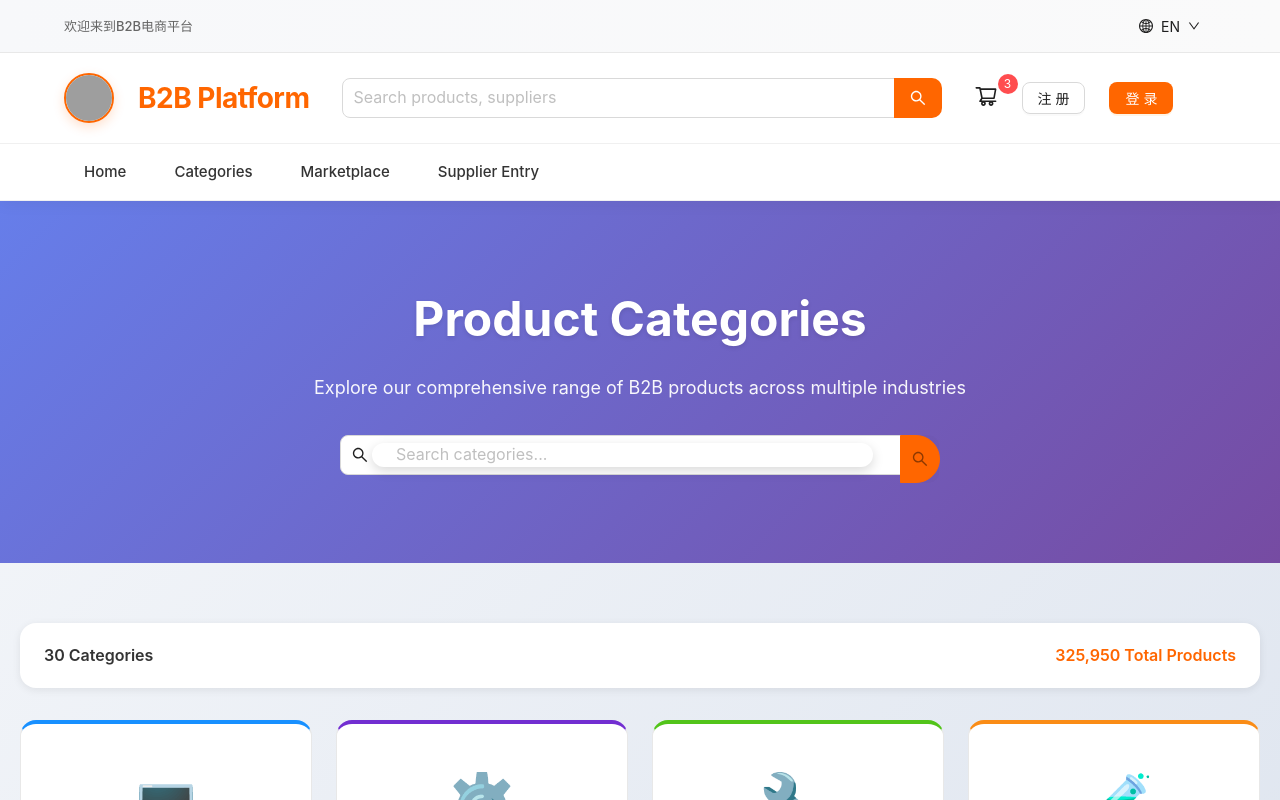
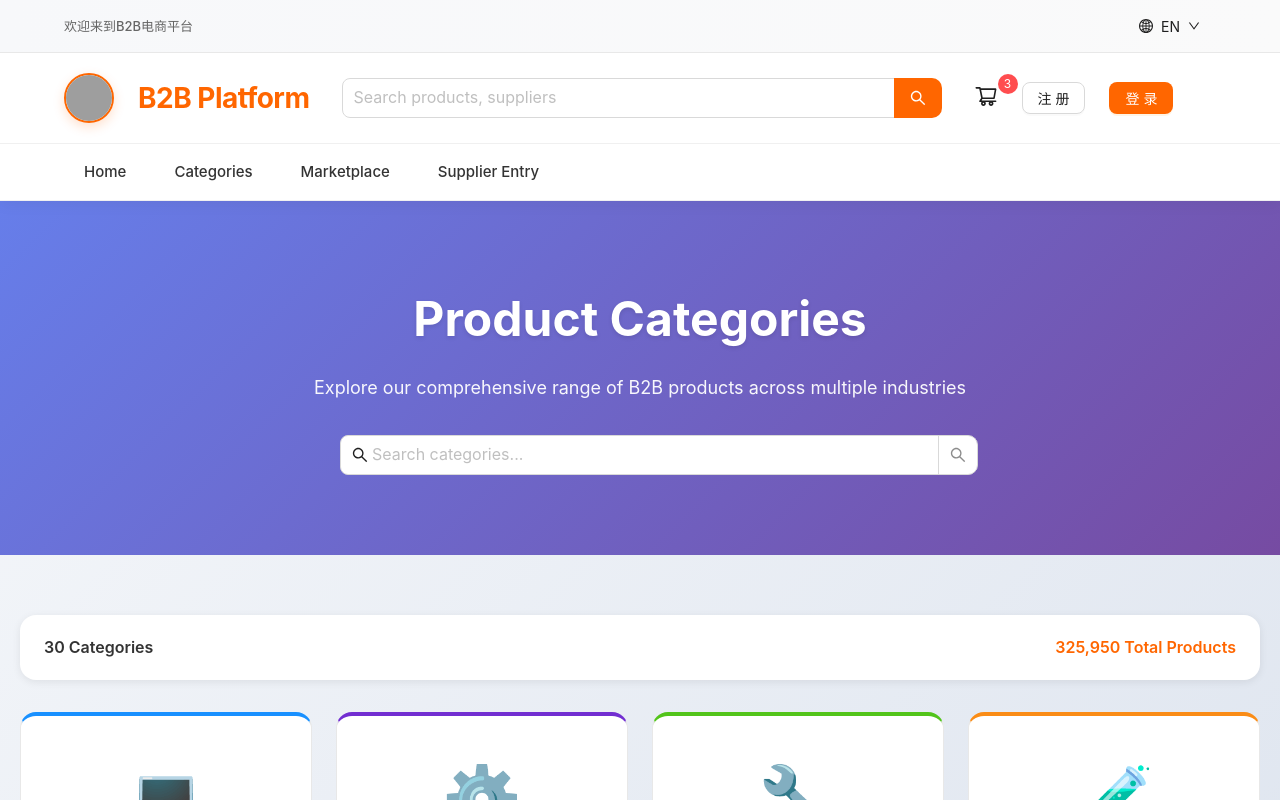
Before and after one commit to junzai-walk/platformBoard, a React (Vite) app: page /categories in a window 1280 px wide. Shown: the top 800 px of the page. Built offline with nearby package versions, Linux system fonts and the light colour scheme; grey boxes are pictures that could not be loaded.

Commit message:
chore：搜索框展示优化

```diff
--- a/src/pages/Categories/index.less
+++ b/src/pages/Categories/index.less
@@ -23,29 +23,49 @@
     }
 
     .ant-input-search {
+      &.ant-input-search-large {
+        .ant-input-group {
+          display: flex;
+
           .ant-input-wrapper {
-        .ant-input {
-          border-radius: 50px;
-          padding: 12px 24px;
+            flex: 1;
+            display: flex;
+
+            .ant-input-affix-wrapper {
+              height: 48px;
+              border-radius: 50px 0 0 50px;
+              padding: 0 24px;
               font-size: 16px;
               border: none;
               box-shadow: 0 4px 12px rgba(0, 0, 0, 0.15);
+              flex: 1;
 
-          &:focus {
+              &:focus,
+              &:focus-within {
                 box-shadow: 0 4px 20px rgba(0, 0, 0, 0.25);
+              }
+
+              .ant-input {
+                height: 100%;
+                font-size: 16px;
               }
             }
 
             .ant-input-group-addon {
-          .ant-btn {
+              margin-left: 0;
+
+              .ant-input-search-button {
                 border-radius: 0 50px 50px 0;
                 height: 48px;
                 background: #ff6600;
                 border-color: #ff6600;
+                margin-left: -1px;
 
                 &:hover {
                   background: #ff8533;
                   border-color: #ff8533;
+                }
+              }
             }
           }
         }
```
Lines whose indentation alone changed are shown as unchanged.
